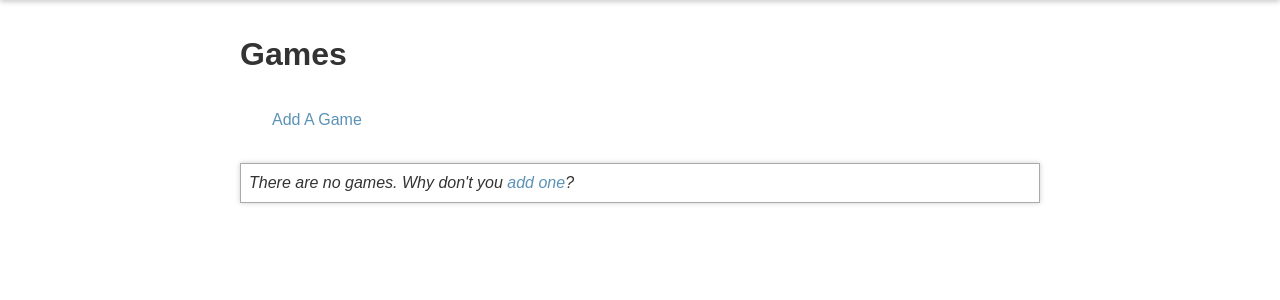
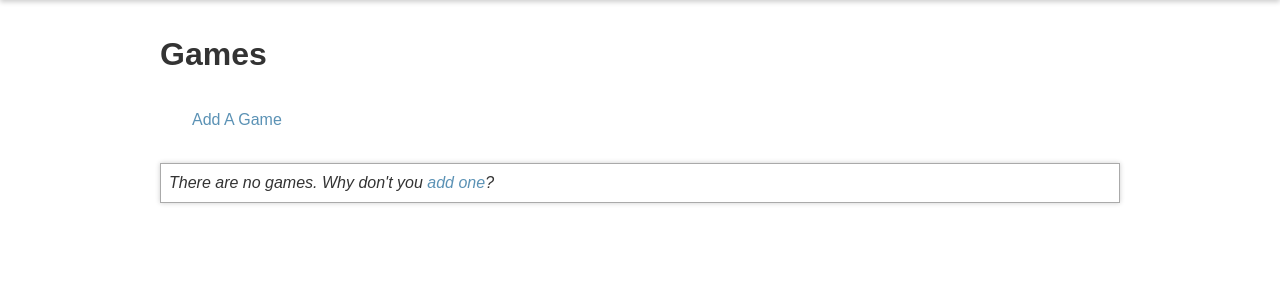
Before and after one commit to kevincarrogan/bogogger, a Django app: page /games/ in a window 1280 px wide. Shown: the part 61-361 px from the top of the page. Run offline with Django 3.2, Linux system fonts and the light colour scheme; some libraries are stand-ins or nearby versions.

Commit message:
Bumping the width of the main content.

```diff
--- a/gamelog/static/css/main.css
+++ b/gamelog/static/css/main.css
@@ -132,7 +132,7 @@ header nav ul li a:visited {
 main {
     margin: 0 auto;
     padding: 2em 0;
-    width: 50em;
+    width: 60em;
 }
 
 main > h1 {
```
